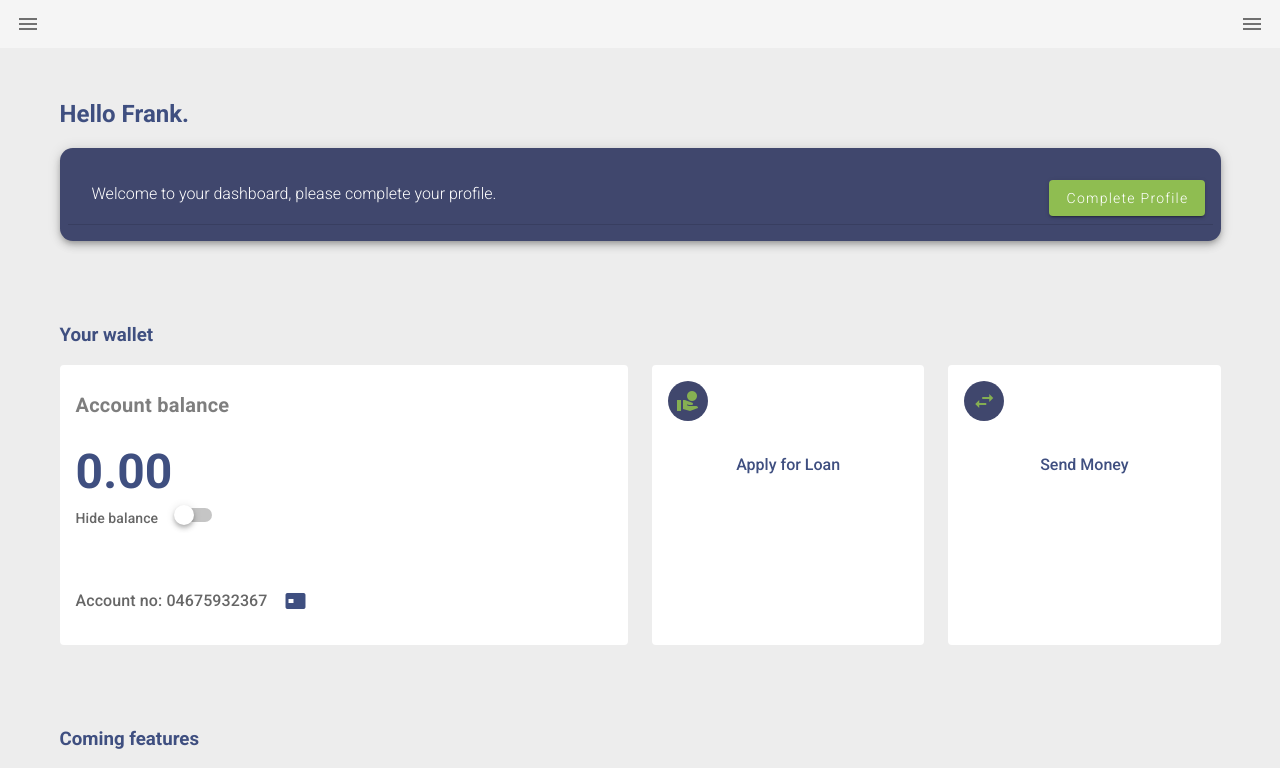
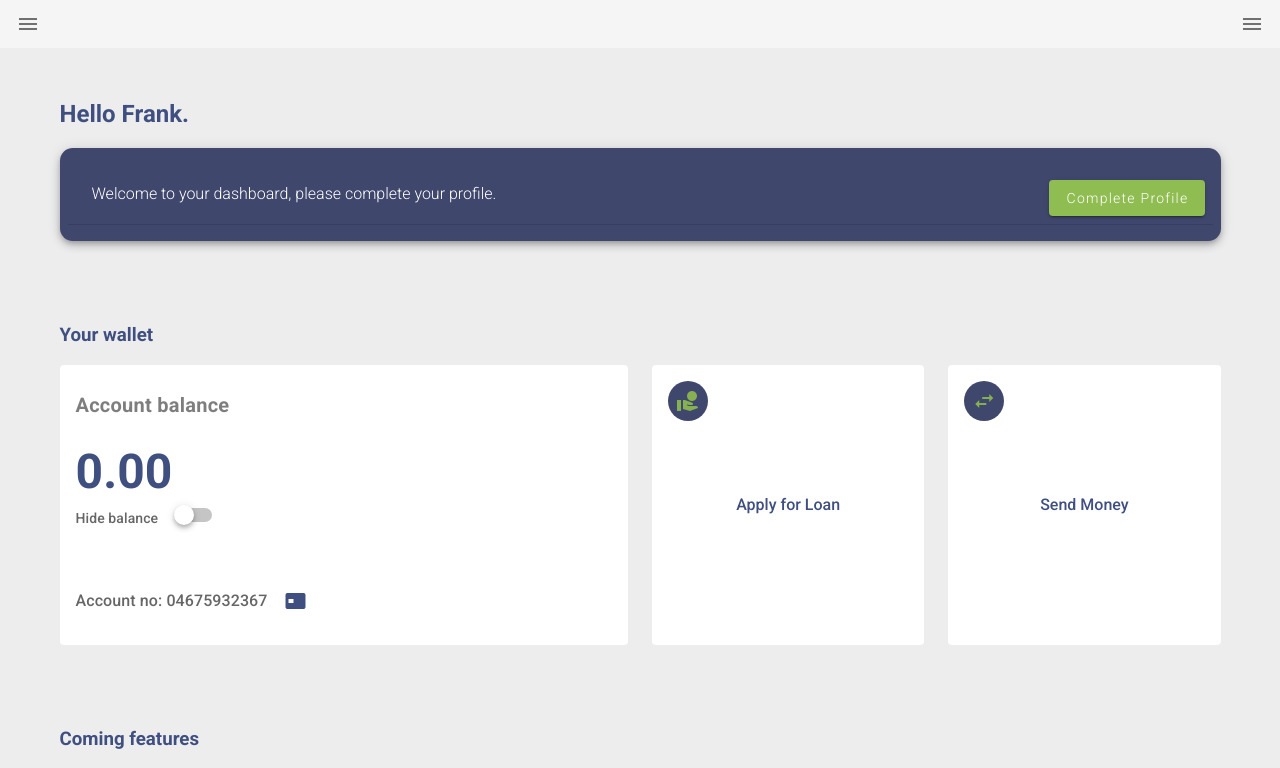
Before and after one commit to Lirac/figo, a Nuxt app: page / in a window 1280 px wide. Shown: the top 768 px of the page. Built offline with nearby package versions, Linux system fonts and the light colour scheme.

Commit message:
Fixes wallet action cards

```diff
--- a/pages/index.vue
+++ b/pages/index.vue
@@ -31,17 +31,20 @@
           </v-card>
         </v-col>
         <v-col md="3">
-          <v-card flat class="wallet-card">
+          <v-card flat class="wallet-action__card">
             <card-avatar
-              class="wallet-avatar"
+              class="wallet-action__icon"
               :icon="'mdi-hand-coin'"
             ></card-avatar>
             <h5 class="wallet-text">Apply for Loan</h5>
           </v-card>
         </v-col>
         <v-col md="3" sm="6">
-          <v-card flat class="wallet-card">
-            <card-avatar :icon="'mdi-swap-horizontal'"></card-avatar>
+          <v-card flat class="wallet-action__card">
+            <card-avatar
+              class="wallet-action__icon"
+              :icon="'mdi-swap-horizontal'"
+            ></card-avatar>
 
             <h5 class="wallet-text">Send Money</h5>
           </v-card>
@@ -150,17 +153,12 @@ export default {
 </script>
 
 <style scoped>
-.wallet-card {
-  min-height: 17.5rem;
-  display: flex;
-  flex-direction: column;
-}
-
 .wallet-text {
   align-self: center;
   justify-self: center;
   font-size: 1rem;
   font-weight: 500;
+  margin: 0;
 }
 
 .acc__bal {
@@ -206,4 +204,17 @@ export default {
   overflow: hidden;
   justify-content: space-between;
 }
+
+.wallet-action__card {
+  height: 17.5rem;
+  display: flex;
+  flex-direction: column;
+  justify-content: center;
+  align-items: center;
+}
+.wallet-action__icon {
+  position: absolute;
+  left: 0;
+  top: 0;
+}
 </style>
```
